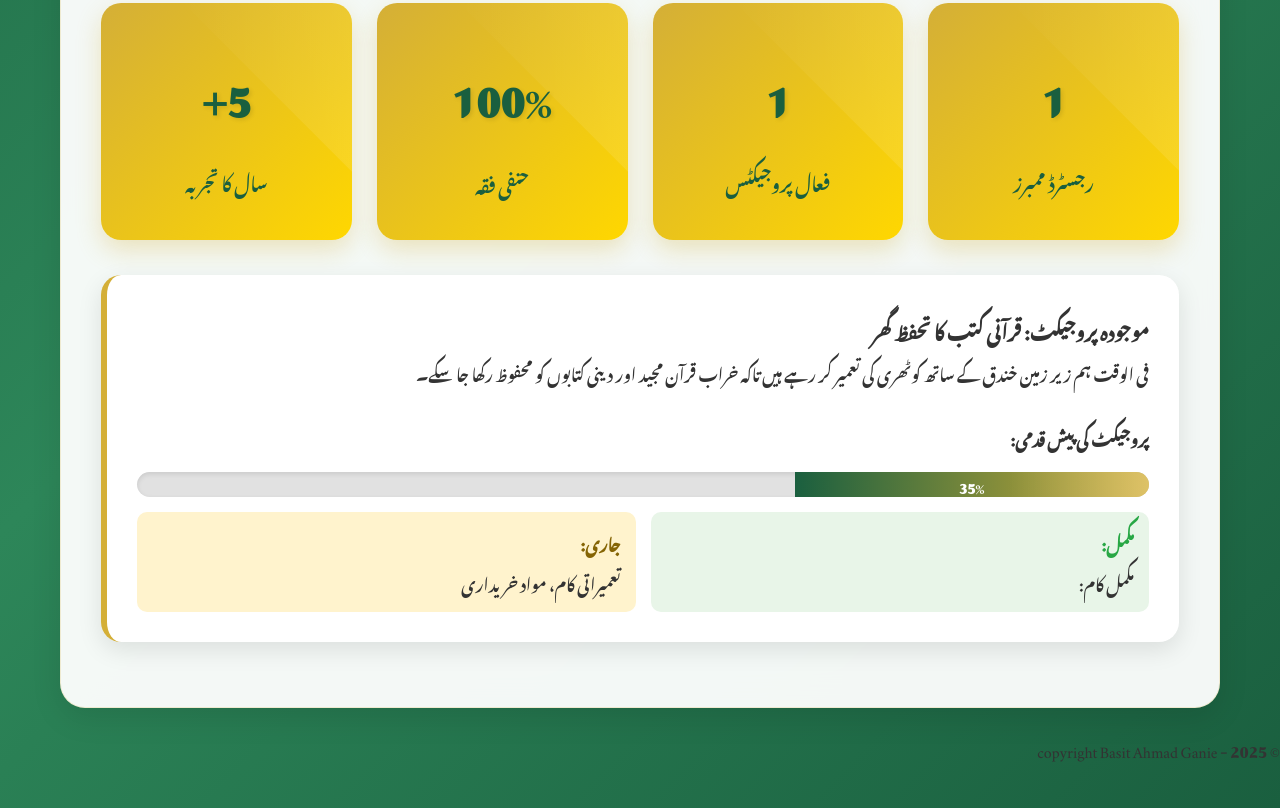
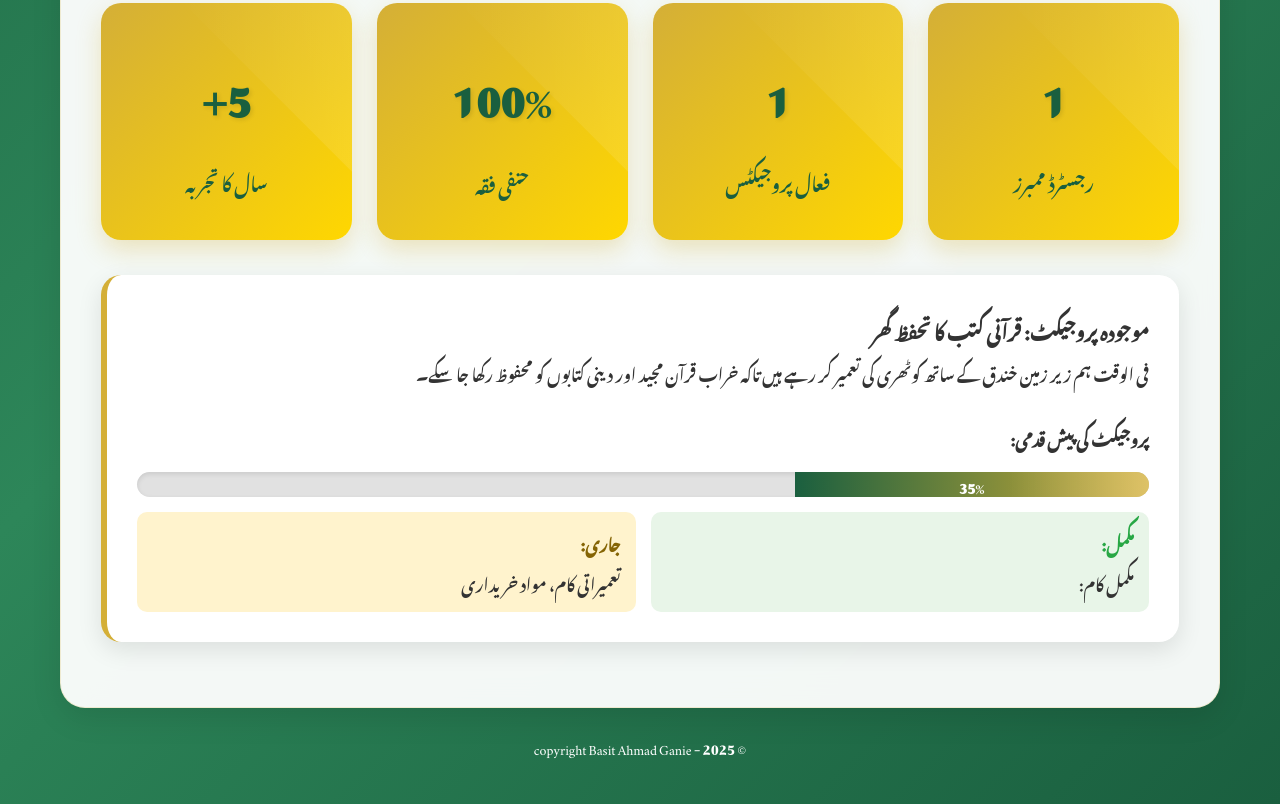
Before and after one commit to basitganie/millat-e-islami, a plain HTML site: page index.html in a window 1280 px wide. Shown: the part 1020-1828 px from the top of the page. Drawn offline with Linux system fonts and the light colour scheme; a web font is replaced by a local one.

```diff
--- a/index.html
+++ b/index.html
@@ -1311,7 +1311,7 @@
                 </div>
             </section>
         </div>
-        <pstyle="font-size:14px; color:#ffffff; text-align:center;">
+        <p style="font-size:14px; color:#ffffff; text-align:center;">
   &copy; copyright Basit Ahmad Ganie - 2025</p>
     </main>
 
```
